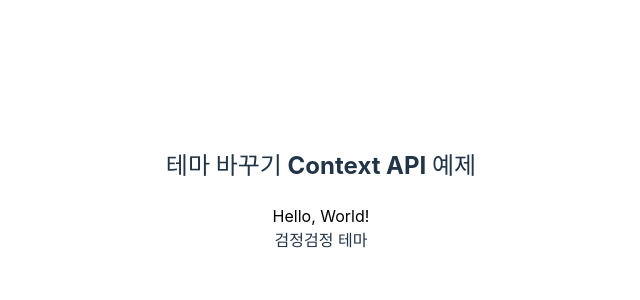
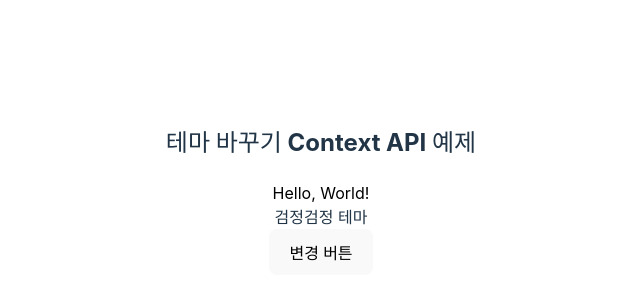
Before and after one commit to aaronryu/react-tutorial, a React (Vite) app: page / in a window 1280 px wide. Shown: the part 210-510 px from the top of the page, without its empty margins (319-959 px from the left). Built offline with nearby package versions, Linux system fonts and the light colour scheme.

Commit message:
실습 25-6: 전역 상태 수정 시 Setter 사용 : useDispatch

```diff
--- a/src/App.jsx
+++ b/src/App.jsx
@@ -52,6 +52,13 @@ function ThemeDescription() {
   return <div>{themeDesc}</div>
 }
 
+function ChangeButton() {
+  // 4.2. Store 전역 상태에 대한 Setter
+  const dispatch = useDispatch()
+  console.log('Display Rerendered !')
+  return <button onClick={() => dispatch(themeSlice.actions.change())}>변경 버튼</button>
+}
+
 function App() {
   return (
     <Provider store={store}>
@@ -61,6 +68,7 @@ function App() {
         {/* 4. 전역 상태들을 사용하는 컴포넌트 정의 */}
         <ThemeText />
         <ThemeDescription />
+        <ChangeButton />
       </>
     </Provider>
   )
```
